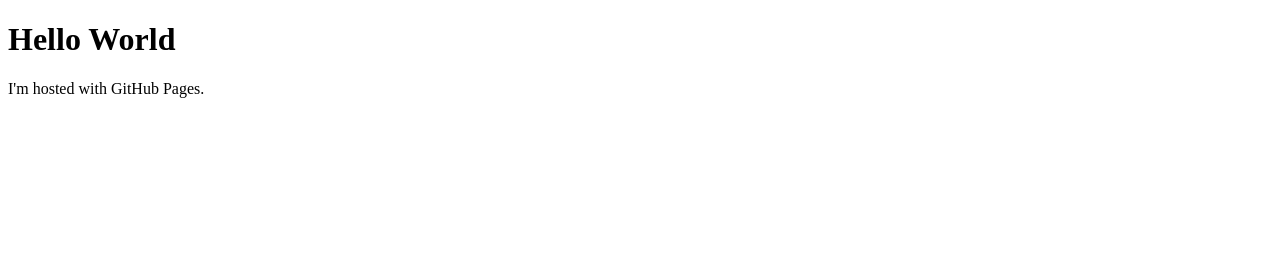
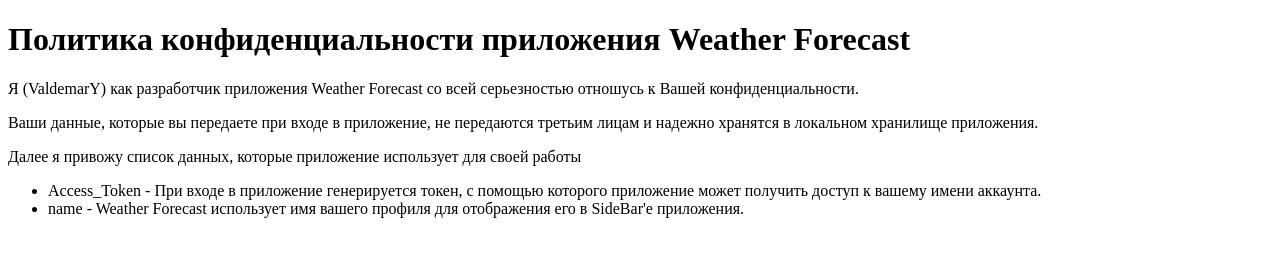
Before and after one commit to ValdemarY/ValdemarY.github.io, a plain HTML site: page index.html in a window 1280 px wide. Drawn offline with Linux system fonts and the light colour scheme.

Commit message:
Privacy Policy

```diff
--- a/index.html
+++ b/index.html
@@ -1,7 +1,14 @@
 <!DOCTYPE html>
 <html>
 <body>
-	<h1>Hello World</h1>
-	<p>I'm hosted with GitHub Pages.</p>
+	<h1>Политика конфиденциальности приложения Weather Forecast</h1>
+	<p> Я (ValdemarY) как разработчик приложения Weather Forecast со всей серьезностью отношусь к Вашей конфиденциальности. </p>
+	<p> Ваши данные, которые вы передаете при входе в приложение, не передаются третьим лицам и надежно хранятся в локальном хранилище приложения. </p>
+	<p> Далее я привожу список данных, которые приложение использует для своей работы </p>
+	</p>
+	<ul>
+		<li>Access_Token - При входе в приложение генерируется токен, с помощью которого приложение может получить доступ к вашему имени аккаунта.</li>
+		<li>name - Weather Forecast использует имя вашего профиля для отображения его в SideBar'e приложения.</li>
+	</ul>
 </body>
 </html>
```
